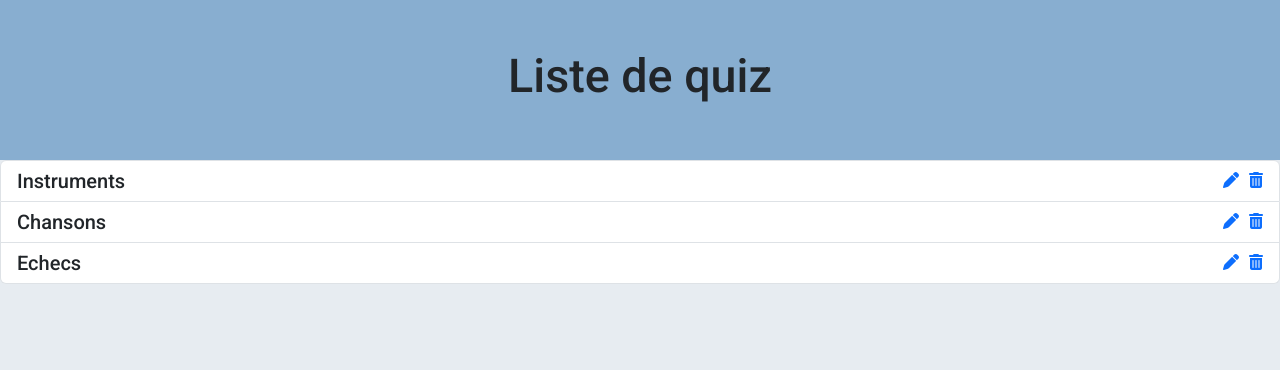
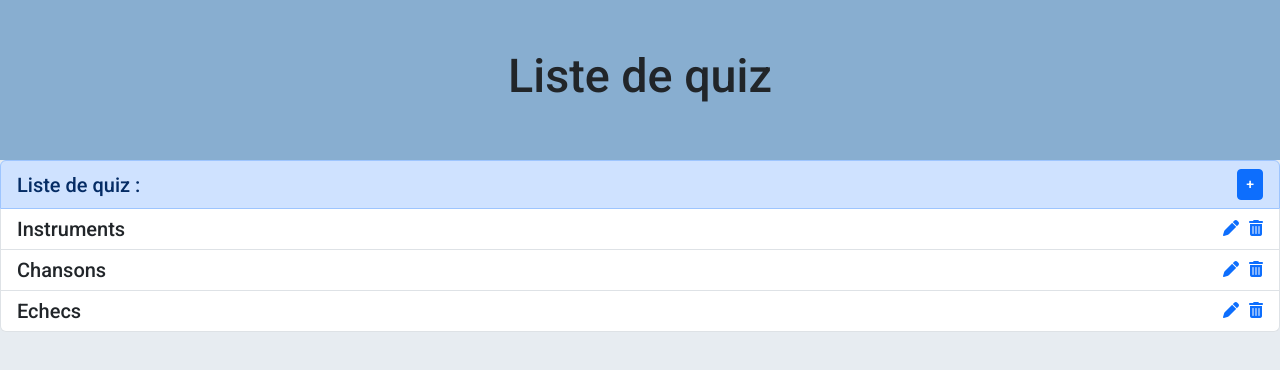
Before and after one commit to 2019-2020-ps6/2022-2023-ps6-cogito, an Angular app in the folder front-end/: page /quiz-list in a window 1280 px wide. Shown: the top 370 px of the page. Built offline with nearby package versions, Linux system fonts and the light colour scheme.

Commit message:
feature: add some esthetics to list element #61

```diff
--- a/front-end/src/app/manager/manager-list/manager-list.component.html
+++ b/front-end/src/app/manager/manager-list/manager-list.component.html
@@ -1,4 +1,10 @@
 <ul class="list-group">
+    <div class="list-group-item list-group-item-primary d-flex flex-row justify-content-between align-items-center">
+        <h5>
+            {{element === 'quiz-list' ? 'Liste de quiz : ' : 'Liste de thèmes : '}}
+        </h5>
+        <a class="btn btn-primary btn-sm" (click)="createNewElement()" [routerLink]="[(element === 'quiz-list' ? '/quiz-form/' :'/theme-form/'), getIdOfNewElement()]">+</a>
+    </div>
     <li *ngFor="let elementToDisplay of listToDisplay" class="list-group-item d-flex justify-content-between align-items-center">
             <h5>
                 {{elementToDisplay.title}}
--- a/front-end/src/app/manager/manager-list/manager-list.component.ts
+++ b/front-end/src/app/manager/manager-list/manager-list.component.ts
@@ -86,4 +86,31 @@ export class ManagerListComponent implements OnInit{
       }
     }
   }
+
+  createNewElement() : void{
+    if(this.element){
+      if(this.element == 'quiz-list'){
+        // subscribe to quizService
+        this.quizService.createAndSelectNewQuiz();
+      }
+      else if(this.element === 'theme-list'){
+        // subscribe to themeService
+        this.themeService.selectThemeById(0);
+      }
+    }
+  }
+
+  getIdOfNewElement() : number{
+    if(this.element){
+      if(this.element == 'quiz-list'){
+        // subscribe to quizService
+        return this.quizService.getIdOfNewQuiz();
+      }
+      else if(this.element === 'theme-list'){
+        // subscribe to themeService
+        return 3;
+      }
+    }
+    return 0;
+  }
 }
--- a/front-end/src/services/adminQuiz.service.ts
+++ b/front-end/src/services/adminQuiz.service.ts
@@ -106,6 +106,16 @@ export class QuizService {
     return id + 1;
   }
 
+  getIdOfNewQuiz(): number{
+    let id = 0;
+    this.quizList.forEach(quiz => {
+      if(quiz.id > id){
+        id = quiz.id;
+      }
+    });
+    return id + 1;
+  }
+
   removeQuestion(question: Question): void {
     const index = this.selectedQuiz?.questionList?.findIndex(q => q.id === question.id);
     if (index !== undefined && index >= 0) {
@@ -138,6 +148,16 @@ export class QuizService {
     console.log(question)
   }
 
+  createAndSelectNewQuiz() : void{
+    const quiz = {} as Quiz;
+    quiz.id = this.getIdOfNewQuiz();
+    quiz.title = "";
+    quiz.questionList = [];
+    this.quizList.push(quiz);
+    this.selectQuiz(quiz);
+    this.typeOfForm = "creation";
+  }
+
   getTypeOfForm(): string{
     return this.typeOfForm;
   }
@@ -167,10 +187,15 @@ export class QuizService {
   }
 
   resetSelectedQuiz(): void {
-    this.selectedQuiz = this.oldSelectedQuiz as Quiz;
-    console.log(this.selectedQuiz);
-    this.selectionQuizSubject.next(this.selectedQuiz as Quiz);
-    this.updateQuizList(this.selectedQuiz as Quiz);
+    if(this.typeOfForm === "creation"){
+      this.removeQuiz(this.selectedQuiz as Quiz);
+    }
+    else{
+      this.selectedQuiz = this.oldSelectedQuiz as Quiz;
+      console.log(this.selectedQuiz);
+      this.selectionQuizSubject.next(this.selectedQuiz as Quiz);
+      this.updateQuizList(this.selectedQuiz as Quiz);
+    }
   }
 
 }
```
